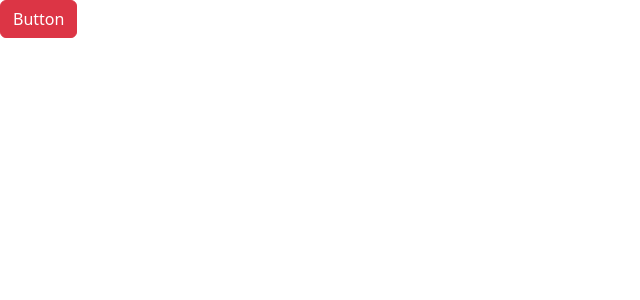
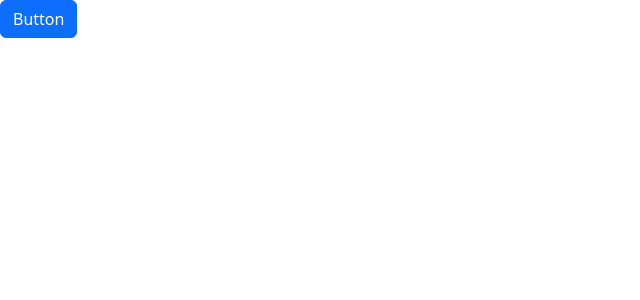
Before and after one commit to NilmaPeiris/react-app, a React (Vite) app: page / in a window 1280 px wide. Shown: the top 300 px of the page, without its empty margins (0-640 px from the left). Built offline with nearby package versions, Linux system fonts and the light colour scheme.

Commit message:
added color

```diff
--- a/src/App.tsx
+++ b/src/App.tsx
@@ -8,7 +8,7 @@ function App() {
   return (
     <div>
       {alertVisible && <Alert onClose={()=> setAlertVisibility(false)} >My new alert</Alert>}
-      <Button color = 'danger' onClick={()=> setAlertVisibility(true)}>My  new Button</Button>
+      <Button color = 'primary' onClick={()=> setAlertVisibility(true)}>My  new Button</Button>
     </div>
   );
 }
```
